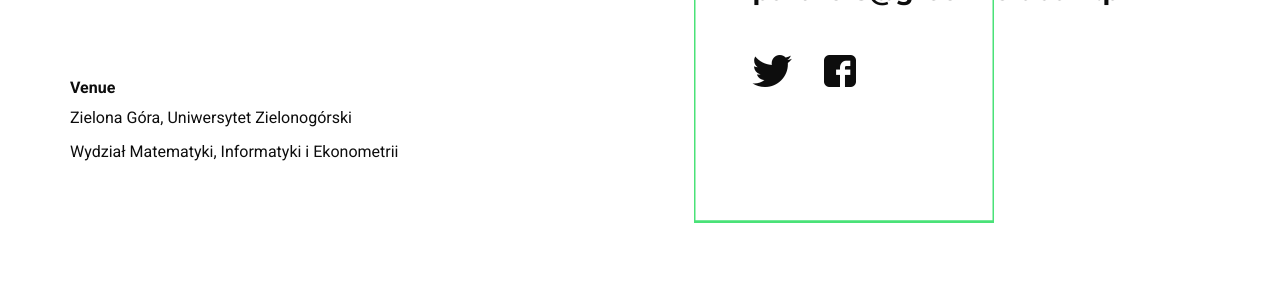
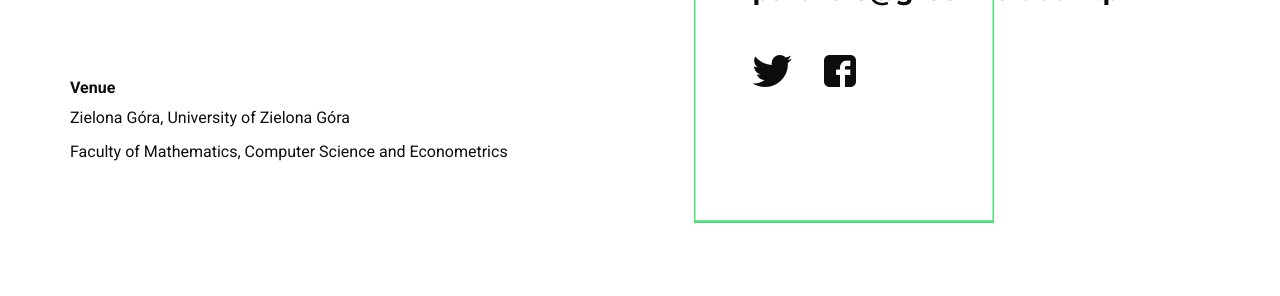
Before and after one commit to freud/GreenfieldConf, a Jekyll site: the page built from pages/contact.html, in a window 1280 px wide. Shown: the part 627-923 px from the top of the page. Built offline with Jekyll 4.4.1, drawn with Linux system fonts in a browser that asks for light colours; some web fonts are replaced.

Commit message:
Przetłumaczony wydział

```diff
--- a/_data/translations.yml
+++ b/_data/translations.yml
@@ -121,8 +121,8 @@ contact:
         text1: You can contact us anytime by our facebook or twitter. We prefer email contact.
         text2: We're a non-profit organization. We're Foundation since 2019.
         text3: Venue
-        text4: Zielona Góra, Uniwersytet Zielonogórski
-        text5: Wydział Matematyki, Informatyki i Ekonometrii
+        text4: Zielona Góra, University of Zielona Góra
+        text5: Faculty of Mathematics, Computer Science and Econometrics
         general_contact_text1: General contact
         partner_contact_text: Do you want to become our partner?
     pl:
```
